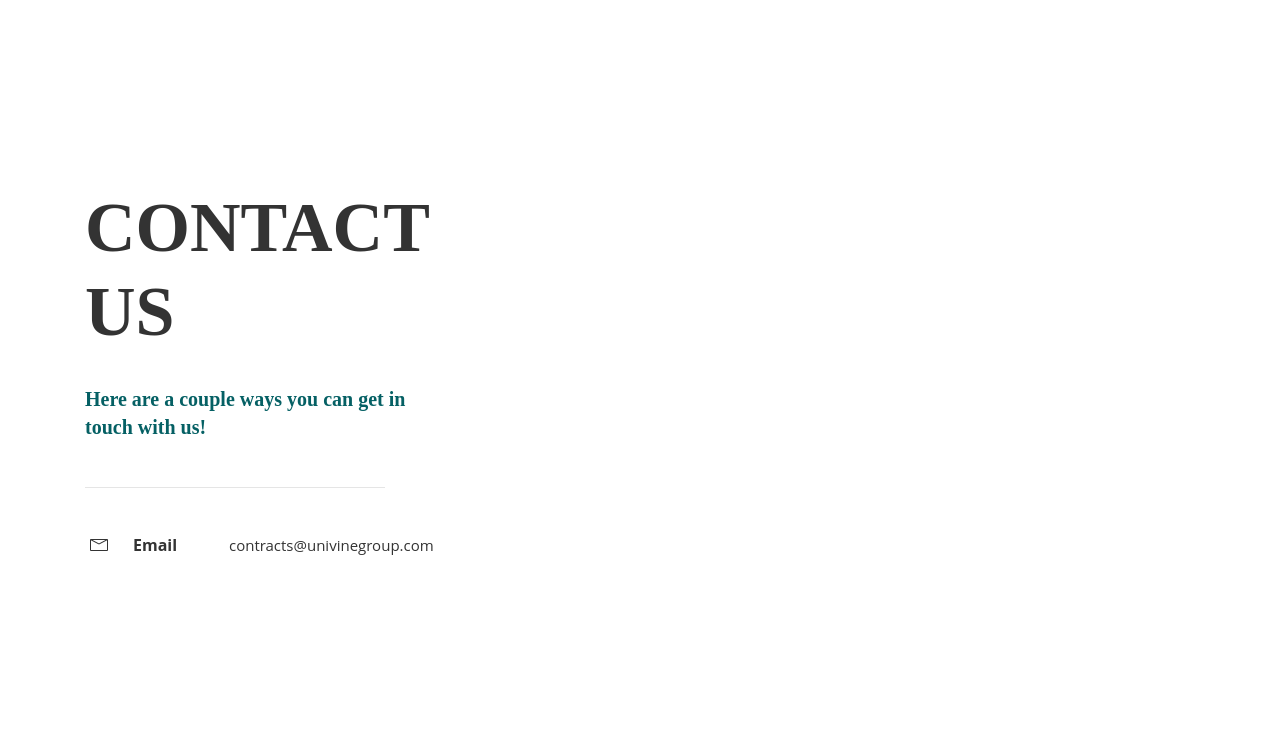
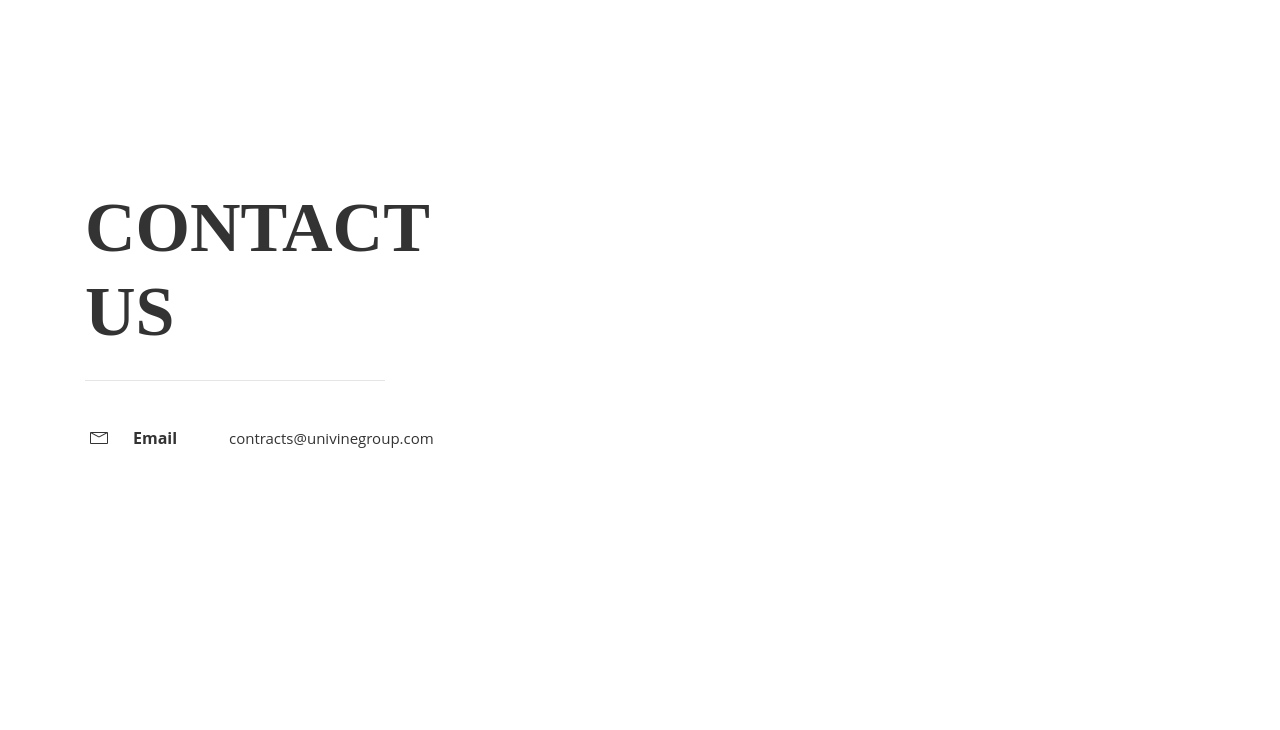
Before and after one commit to univinegroup/univinegroup.github.io, a website: page contact.html in a window 1280 px wide. Shown: the part 70-800 px from the top of the page. Drawn offline with Linux system fonts and the light colour scheme.

Commit message:
Update contact.html

```diff
--- a/contact.html
+++ b/contact.html
@@ -87,8 +87,6 @@
       <div class="subcontainer">
           <h1 class="mt-4 mb-3" id="Ptitlecase">CONTACT US<br>
           </h1>
-            <p class="Ssubcase">Here are a couple ways you can get in<br> touch with us!
-            </p>
         </div>
 
         <div class="linestyle"><hr></div>
```
